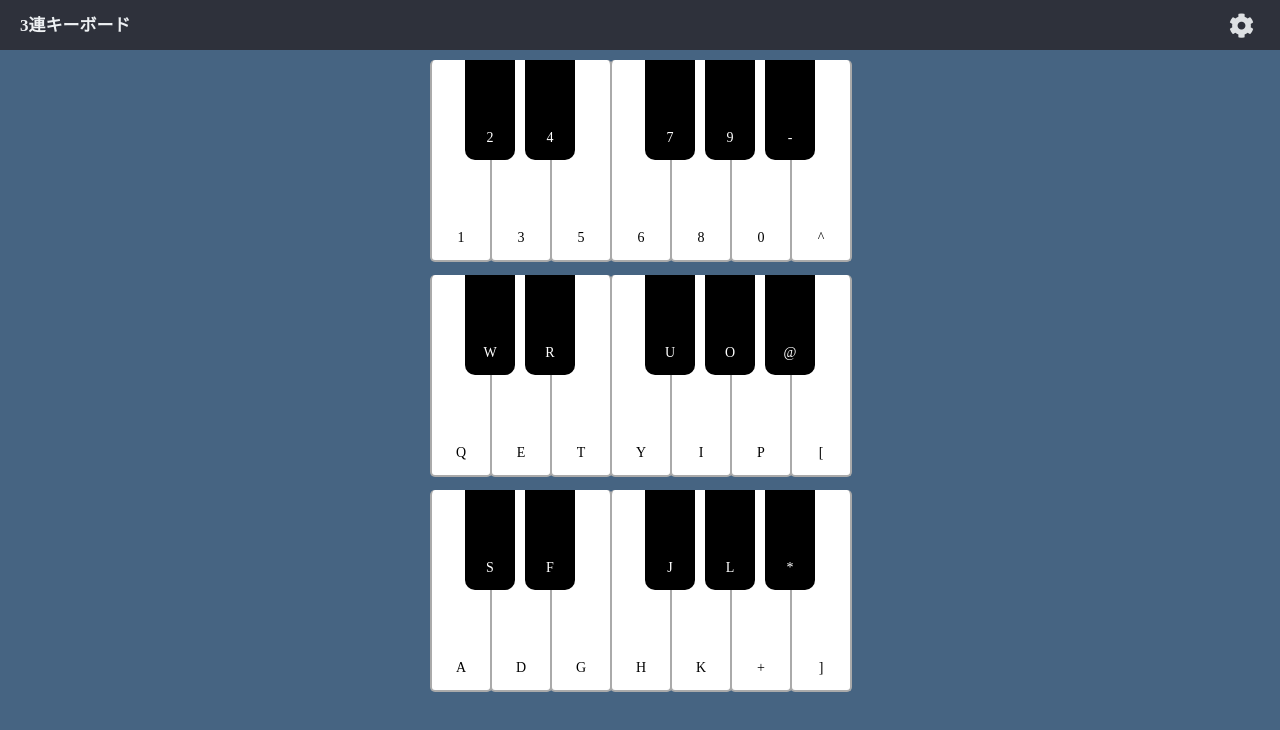
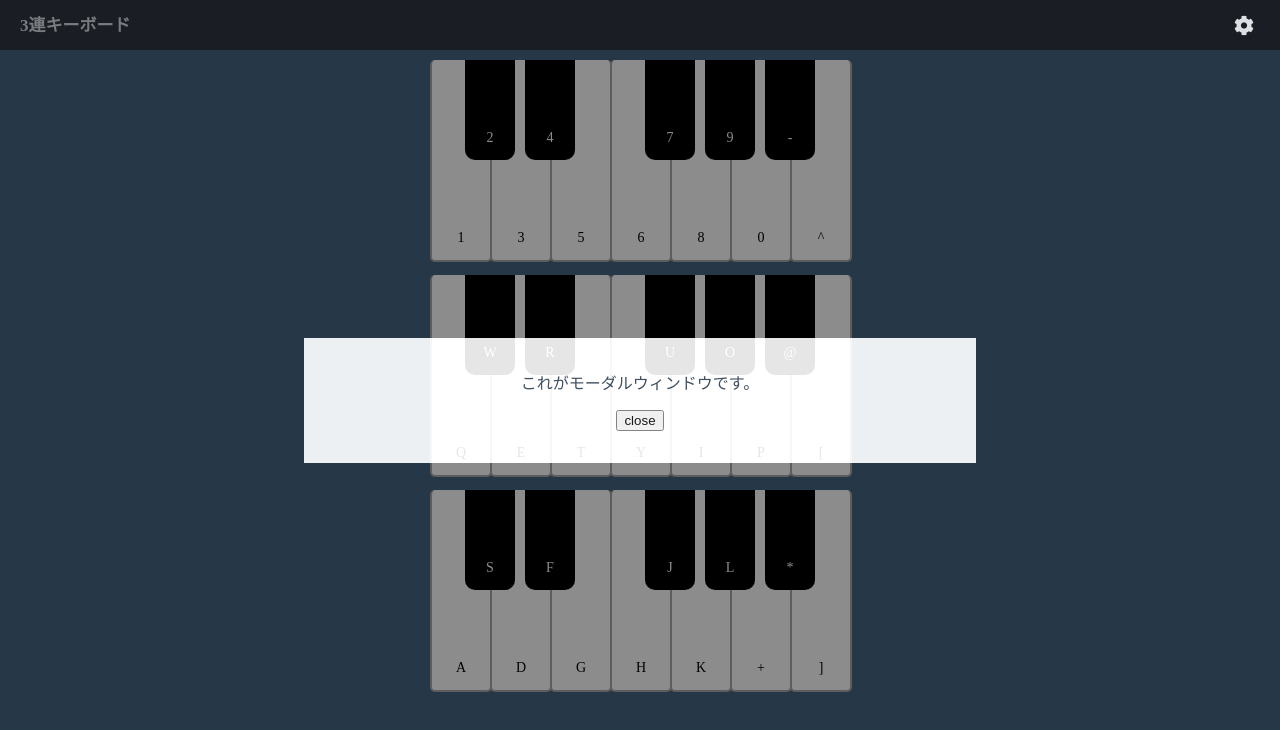
Before and after one commit to yoshiishunichi/ganja-key, a Vue app: page / in a window 1280 px wide. Shown: the top 730 px of the page. Built offline with nearby package versions, Linux system fonts and the light colour scheme; no server answers.

Commit message:
vue3系を入れたりあーだこーだ[WIP]モーダル

```diff
--- a/package.json
+++ b/package.json
@@ -17,7 +17,7 @@
     "stylelint": "^13.8.0",
     "stylelint-config-prettier": "^8.0.2",
     "stylelint-prettier": "^1.1.2",
-    "vue": "^3.0.0"
+    "vue": "^3.0.5"
   },
   "devDependencies": {
     "@vue/cli-plugin-babel": "~4.5.0",
--- a/src/components/Header.vue
+++ b/src/components/Header.vue
@@ -2,12 +2,28 @@
   <header>
     <h1><a class="title-link" href="/">3連キーボード</a></h1>
     <button class="setting-btn" type="button"><i class="fa fa-cog mr-2"></i><span></span></button>
+    <div id="overlay">
+      <div id="modalwindow">
+        <p>これがモーダルウィンドウです。</p>
+        <p><button>close</button></p>
+      </div>
+    </div>
   </header>
 </template>
 
 <script>
 export default {
   name: 'Header',
+  data() {
+    return {
+      showContent: false,
+    };
+  },
+  methods: {
+    openModal() {
+      this.showContent = true;
+    },
+  },
 };
 </script>
 
@@ -37,8 +53,6 @@ h1 {
   background: none;
   text-align: right;
   float: right;
-  margin-top: auto;
-  margin-bottom: auto;
   margin-left: auto;
   font-size: 14px;
   line-height: 14px;
@@ -46,12 +60,13 @@ h1 {
   font-weight: bold;
   text-decoration: none;
   cursor: pointer;
-  width: 50px;
+  width: auto;
   height: 50px;
   border: none;
-  font-size: 25px;
   outline: none;
+  z-index: 2;
 }
+
 .setting-btn:hover {
   opacity: 0.5;
 }
@@ -67,6 +82,29 @@ a:hover {
 }
 
 .fa-cog {
+  line-height: 50px;
   color: #eee;
+  display: inline;
+  font-size: 20px;
+}
+
+#overlay {
+  z-index: 1;
+  position: fixed;
+  top: 0;
+  left: 0;
+  width: 100%;
+  height: 100%;
+  background-color: rgba(0, 0, 0, 0.5);
+  display: flex;
+  align-items: center;
+  justify-content: center;
+}
+
+#modalwindow {
+  z-index: 2;
+  width: 50%;
+  padding: 1em;
+  background: #fff;
 }
 </style>
```
Also changed, not shown: 1 other file (tests, documents, lock files or other folders).
